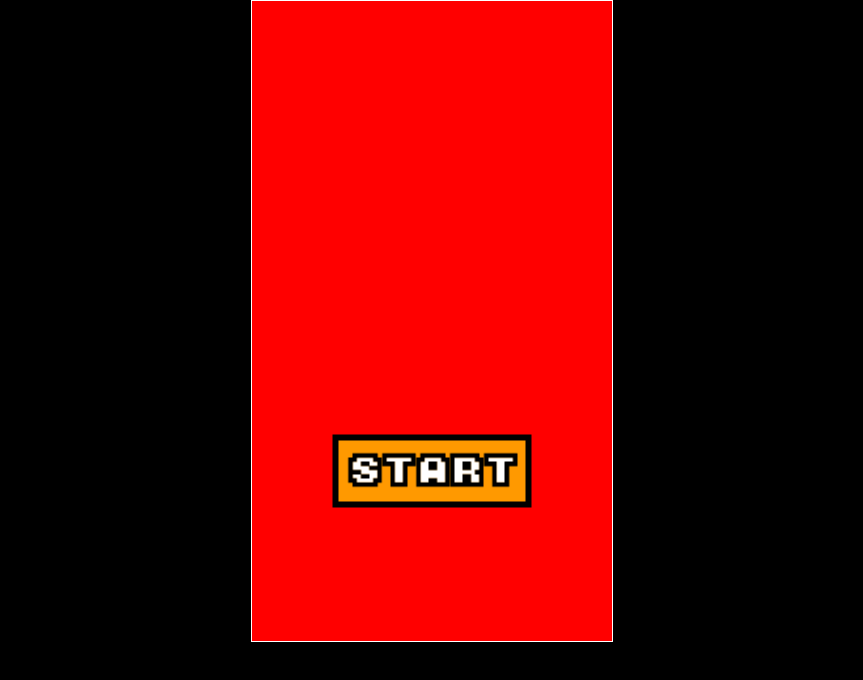
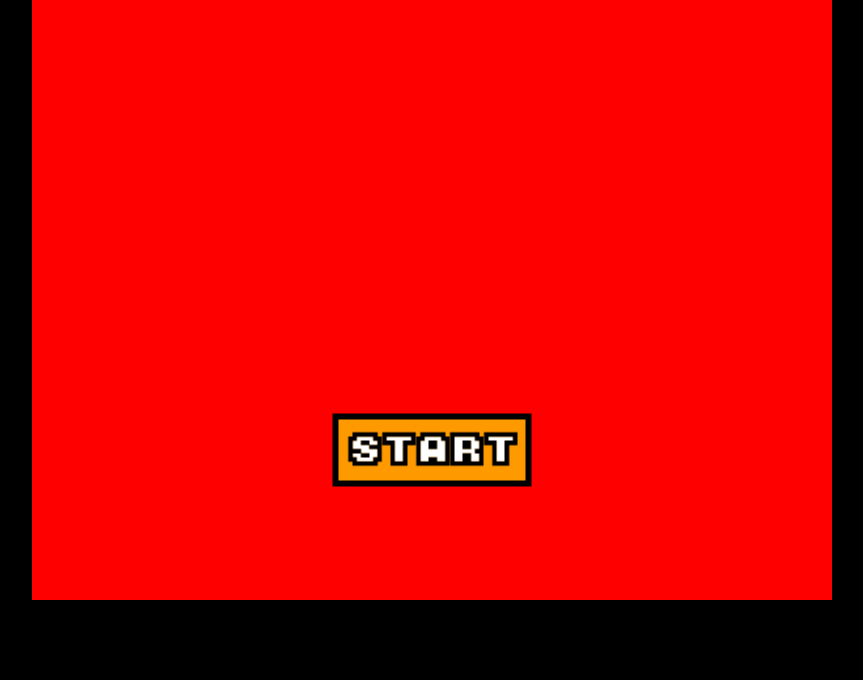
Before and after one commit to jrmatos/phaser-starter, a plain HTML site: page index.html in a window 1280 px wide. Shown: the whole page, without its empty margins (208-1071 px from the left). Drawn offline with Linux system fonts and the light colour scheme; animation ran at ten frames a second.

Commit message:
Update index.html title

```diff
--- a/css/main.css
+++ b/css/main.css
@@ -16,5 +16,4 @@ body{
 
 #phaser-canvas canvas{
     margin: 0 auto;
-    border: 1px solid white;
 }
--- a/index.html
+++ b/index.html
@@ -1,7 +1,7 @@
 <!doctype html>
 <html>
     <head>
-        <title>VamPixel</title>
+        <title>Phaser Starter</title>
         <link rel="shortcut icon" href="assets/img/favicon.png" type="image/x-icon">
         <link rel="stylesheet" href="css/main.css">
     </head>
--- a/js/main.js
+++ b/js/main.js
@@ -1,2 +1,2 @@
 gameManager
-.create(360, 640, Phaser.AUTO, 'phaser-canvas', 'menu');
+.create(800, 600, Phaser.AUTO, 'phaser-canvas', 'menu');
```
